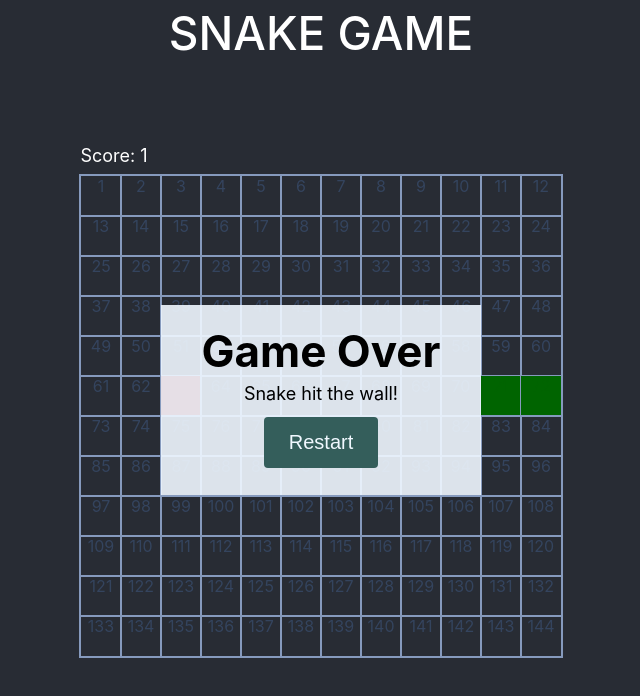
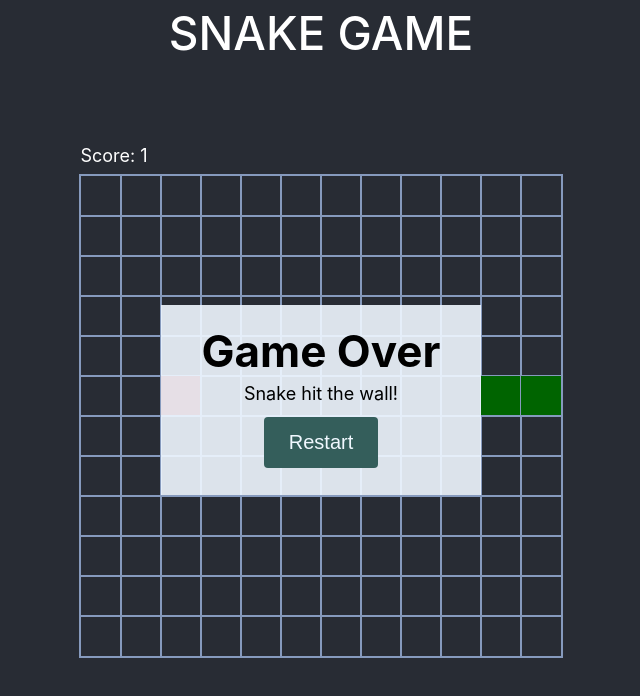
Before and after one commit to emcd4/snake-game, a React (Create React App) app: page / in a window 1280 px wide. Shown: the top 696 px of the page, without its empty margins (319-959 px from the left). Built offline with nearby package versions, Linux system fonts and the light colour scheme.

Commit message:
Removed cell numbers from UI

```diff
--- a/src/board/Board.jsx
+++ b/src/board/Board.jsx
@@ -244,7 +244,7 @@ const Board = () => {
                             {row.map((cellValue, cellIdx) => {
                                 return <div
                                 key={cellIdx}
-                                class={`cell ${getCellStyle(cellValue)}`}>{cellValue}</div>
+                                class={`cell ${getCellStyle(cellValue)}`}>{}</div>
                             })}
                         </div>
                     })}
```
